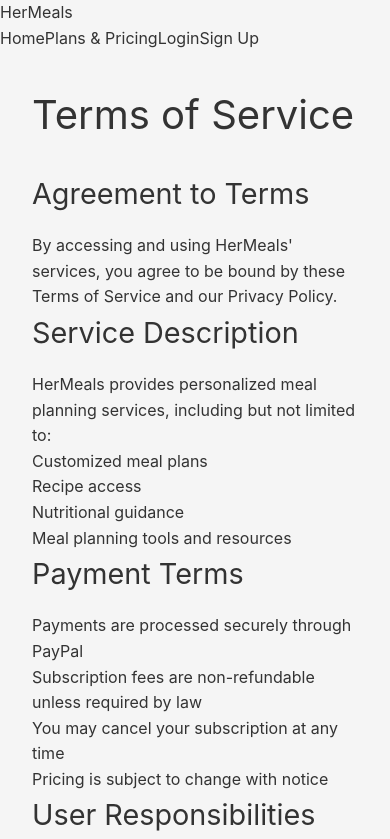
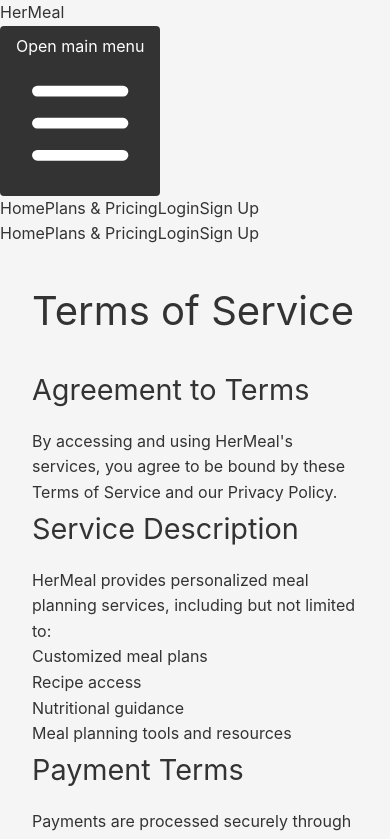
Before and after one commit to SHauny1122/hermeals, a React (Vite) app: page /terms-of-service in a window 390 px wide. Shown: the top 839 px of the page. Built offline with nearby package versions, Linux system fonts and the light colour scheme; no server answers.

Commit message:
Added mobile-responsive navbar with hamburger menu, updated branding to HerMeal, and added TikTok link

```diff
--- a/src/components/Footer.tsx
+++ b/src/components/Footer.tsx
@@ -5,7 +5,7 @@
   // Social media links
   const socialLinks = {
     instagram: "#",
-    tiktok: "#",
+    tiktok: "https://tiktok.com/@hermeal.com",
     facebook: "https://www.facebook.com/share/15SkVRS9G2/"
   };
 
@@ -14,7 +14,7 @@
       <div className="max-w-7xl mx-auto px-4 py-8">
         <div className="flex flex-col items-center space-y-6">
           <div className="text-center">
-            <h3 className="text-lg font-semibold text-gray-800">Connect with HerMeals</h3>
+            <h3 className="text-lg font-semibold text-gray-800">Connect with HerMeal</h3>
             <p className="text-gray-600 mt-1">Follow us for healthy meal inspiration and tips</p>
           </div>
 
@@ -65,7 +65,7 @@
           </div>
 
           <div className="text-center text-sm text-gray-500">
-            <p> {new Date().getFullYear()} HerMeals. All rights reserved.</p>
+            <p> {new Date().getFullYear()} HerMeal. All rights reserved.</p>
           </div>
         </div>
       </div>
--- a/src/components/Navbar.tsx
+++ b/src/components/Navbar.tsx
@@ -1,9 +1,11 @@
 import { Link, useNavigate } from 'react-router-dom';
 import { useAuth } from '../context/AuthContext';
+import { useState } from 'react';
 
 const Navbar = () => {
   const { user, logout } = useAuth();
   const navigate = useNavigate();
+  const [isMenuOpen, setIsMenuOpen] = useState(false);
 
   const handleLogout = async () => {
     try {
@@ -18,14 +20,33 @@
     <nav className="bg-white shadow-sm">
       <div className="max-w-7xl mx-auto px-4">
         <div className="flex justify-between h-16">
-          <div className="flex">
+          <div className="flex items-center">
             <Link to="/" className="flex items-center">
-              <span className="text-2xl font-bold text-emerald-600">HerMeals</span>
+              <span className="text-xl md:text-2xl font-bold text-emerald-600">HerMeal</span>
             </Link>
           </div>
 
-          <div className="flex items-center space-x-4">
-            <div className="flex space-x-4">
+          {/* Mobile menu button */}
+          <div className="flex items-center md:hidden">
+            <button
+              onClick={() => setIsMenuOpen(!isMenuOpen)}
+              className="inline-flex items-center justify-center p-2 rounded-md text-gray-600 hover:text-gray-900 hover:bg-gray-100 focus:outline-none focus:ring-2 focus:ring-inset focus:ring-emerald-500"
+            >
+              <span className="sr-only">Open main menu</span>
+              {!isMenuOpen ? (
+                <svg className="block h-6 w-6" fill="none" viewBox="0 0 24 24" stroke="currentColor">
+                  <path strokeLinecap="round" strokeLinejoin="round" strokeWidth={2} d="M4 6h16M4 12h16M4 18h16" />
+                </svg>
+              ) : (
+                <svg className="block h-6 w-6" fill="none" viewBox="0 0 24 24" stroke="currentColor">
+                  <path strokeLinecap="round" strokeLinejoin="round" strokeWidth={2} d="M6 18L18 6M6 6l12 12" />
+                </svg>
+              )}
+            </button>
+          </div>
+
+          {/* Desktop menu */}
+          <div className="hidden md:flex md:items-center md:space-x-4">
             <Link to="/" className="text-gray-600 hover:text-gray-900 px-3 py-2 rounded-md text-sm font-medium">
               Home
             </Link>
@@ -65,6 +86,62 @@
             )}
           </div>
         </div>
+
+        {/* Mobile menu, show/hide based on menu state */}
+        <div className={`${isMenuOpen ? 'block' : 'hidden'} md:hidden pb-3`}>
+          <div className="flex flex-col space-y-2">
+            <Link
+              to="/"
+              className="text-gray-600 hover:text-gray-900 px-3 py-2 rounded-md text-sm font-medium"
+              onClick={() => setIsMenuOpen(false)}
+            >
+              Home
+            </Link>
+            <Link
+              to="/plans"
+              className="text-gray-600 hover:text-gray-900 px-3 py-2 rounded-md text-sm font-medium"
+              onClick={() => setIsMenuOpen(false)}
+            >
+              Plans & Pricing
+            </Link>
+            {user ? (
+              <>
+                <Link
+                  to="/dashboard"
+                  className="text-gray-600 hover:text-gray-900 px-3 py-2 rounded-md text-sm font-medium"
+                  onClick={() => setIsMenuOpen(false)}
+                >
+                  Dashboard
+                </Link>
+                <button
+                  onClick={() => {
+                    handleLogout();
+                    setIsMenuOpen(false);
+                  }}
+                  className="text-left bg-emerald-600 text-white px-4 py-2 rounded-md text-sm font-medium hover:bg-emerald-700 transition-colors"
+                >
+                  Logout
+                </button>
+              </>
+            ) : (
+              <>
+                <Link
+                  to="/login"
+                  className="text-gray-600 hover:text-gray-900 px-3 py-2 rounded-md text-sm font-medium"
+                  onClick={() => setIsMenuOpen(false)}
+                >
+                  Login
+                </Link>
+                <Link
+                  to="/signup"
+                  className="bg-emerald-600 text-white px-4 py-2 rounded-md text-sm font-medium hover:bg-emerald-700 transition-colors w-fit"
+                  onClick={() => setIsMenuOpen(false)}
+                >
+                  Sign Up
+                </Link>
+              </>
+            )}
+          </div>
         </div>
       </div>
     </nav>
--- a/src/pages/Home.tsx
+++ b/src/pages/Home.tsx
@@ -42,7 +42,7 @@
               style={{ y: textY }}
             >
               <h1 className="text-4xl sm:text-5xl md:text-6xl font-bold text-gray-900 mb-4">
-                Welcome to HerMeals
+                Welcome to HerMeal
               </h1>
               <p className="text-xl md:text-2xl text-gray-600 mb-8 max-w-2xl">
                 Your journey to healthier eating starts here. Discover personalized meal plans designed specifically for women.
@@ -171,7 +171,7 @@
             viewport={{ once: true }}
             className="text-center mb-12"
           >
-            <h2 className="text-3xl font-bold text-gray-900 mb-4">Benefits of HerMeals</h2>
+            <h2 className="text-3xl font-bold text-gray-900 mb-4">Benefits of HerMeal</h2>
             <p className="text-xl text-gray-600 max-w-3xl mx-auto">
               Our meal plans are specifically designed to work with your body's natural rhythms and hormonal cycles
             </p>
--- a/src/pages/PrivacyPolicy.tsx
+++ b/src/pages/PrivacyPolicy.tsx
@@ -7,7 +7,7 @@
         <section>
           <h2 className="text-2xl font-semibold mb-4">Introduction</h2>
           <p className="text-gray-600">
-            At HerMeals, we take your privacy seriously. This Privacy Policy explains how we collect,
+            At HerMeal, we take your privacy seriously. This Privacy Policy explains how we collect,
             use, and protect your personal information when you use our meal planning service.
           </p>
         </section>
--- a/src/pages/TermsOfService.tsx
+++ b/src/pages/TermsOfService.tsx
@@ -7,7 +7,7 @@
         <section>
           <h2 className="text-2xl font-semibold mb-4">Agreement to Terms</h2>
           <p className="text-gray-600">
-            By accessing and using HerMeals' services, you agree to be bound by these Terms of Service
+            By accessing and using HerMeal's services, you agree to be bound by these Terms of Service
             and our Privacy Policy.
           </p>
         </section>
@@ -15,7 +15,7 @@
         <section>
           <h2 className="text-2xl font-semibold mb-4">Service Description</h2>
           <p className="text-gray-600">
-            HerMeals provides personalized meal planning services, including but not limited to:
+            HerMeal provides personalized meal planning services, including but not limited to:
           </p>
           <ul className="list-disc pl-5 space-y-2 mt-2 text-gray-600">
             <li>Customized meal plans</li>
```
Lines whose indentation alone changed are shown as unchanged.
